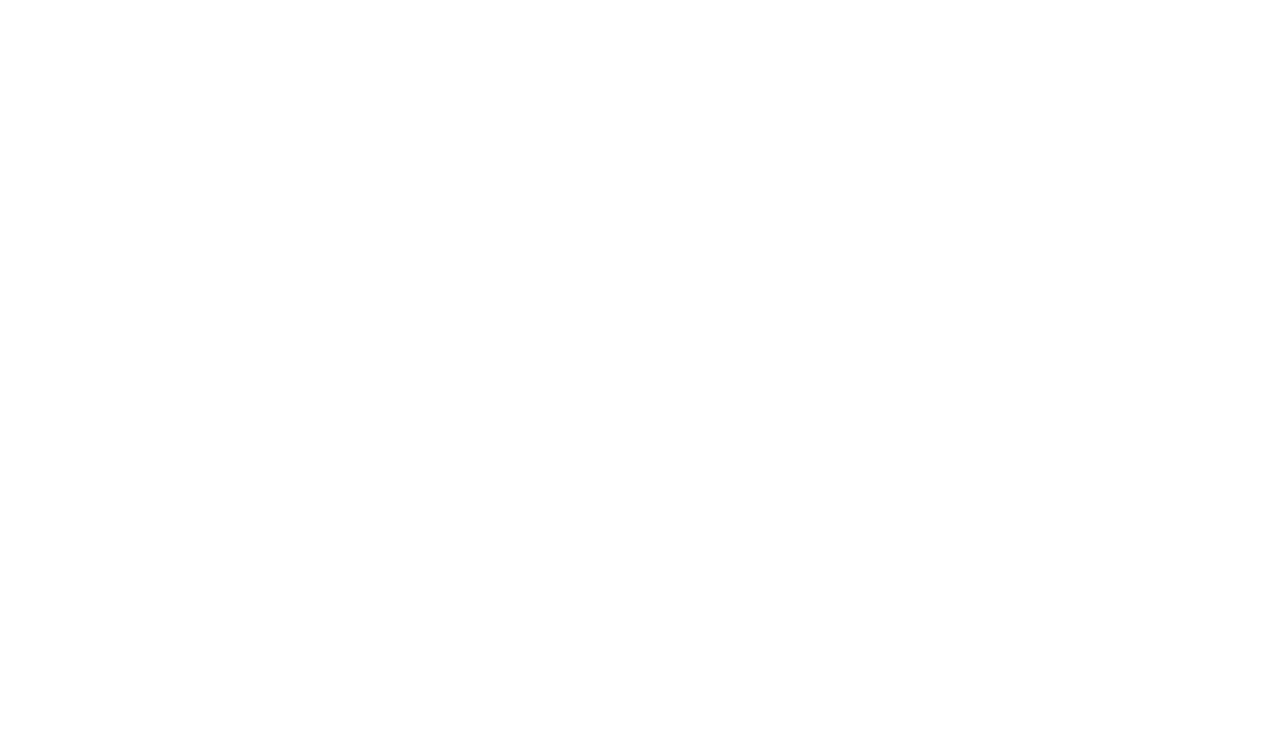
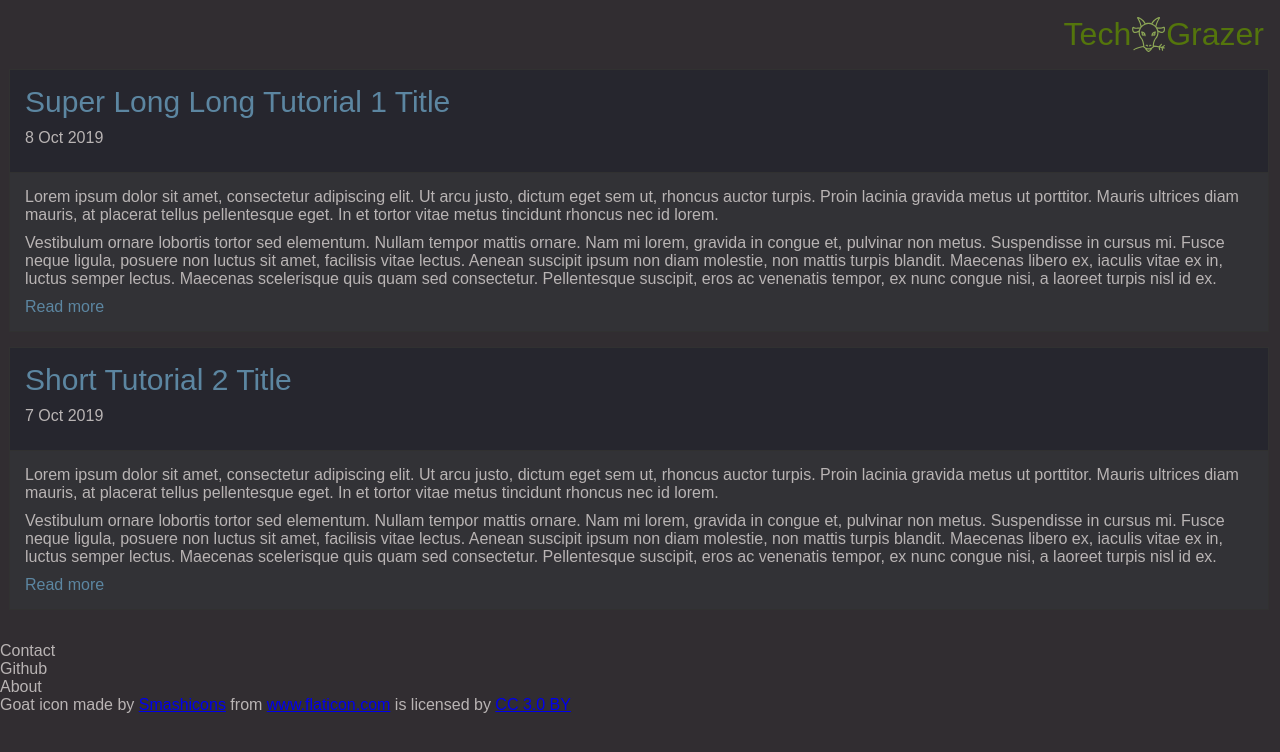
Before and after one commit to folde01/TechGrazer, a plain HTML site: page mockups/index.html in a window 1280 px wide. Drawn offline with Linux system fonts and the light colour scheme; a web font is replaced by a local one.

Commit message:
Added mockup styling

```diff
--- a/mockups/index.html
+++ b/mockups/index.html
@@ -2,12 +2,86 @@
 <html lang="en">
     <head>
         <meta charset="UTF-8">
-  <meta name="viewport" content="width=device-width, initial-scale=1.0">
-  <meta http-equiv="X-UA-Compatible" content="ie=edge">
-  <title>Document</title>
+        <title>Tech Grazer</title>
+        <link rel="stylesheet" href="styles.css">
+        <link href="https://fonts.googleapis.com/css?family=Cantarell|Lalezar|Spinnaker&display=swap" rel="stylesheet">
     </head>
     <body>
-  <div id="nav">
+            <div class='nav'>
+                <!-- <div class="search-browse-menu">
+                    <div class="search">Search</div>
+                    <div class="browse">Browse</div>
+                </div> -->
+                <div class="home-logo-link">
+                    <a href="#">
+                        <div class="logo-word">Tech</div>
+                        <img class='logo' src="images/goat.svg">
+                        <div class="logo-word">Grazer</div>
+                    </a>
+                </div>
+                <!-- <div class="auth-menu">
+                    <div class="signin">Sign in</div>
+                    <div class="signup">Sign up</div>
+                </div> -->
+            </div>
+
+        <div class="content">
+
+            <div class="teasers">
+
+                <div class="top-teaser teaser">
+                    <div class="teaser-heading">
+                        <div class="teaser-title">Super Long Long Tutorial 1 Title</div>
+                        <div class="teaser-date">8 Oct 2019</div>
+                    </div>
+                    <div class="teaser-content">
+                            <p>Lorem ipsum dolor sit amet, consectetur adipiscing elit. Ut arcu justo, dictum eget sem ut, rhoncus auctor
+                                    turpis. Proin lacinia gravida metus ut porttitor. Mauris ultrices diam mauris, at placerat tellus pellentesque
+                                    eget. In et tortor vitae metus tincidunt rhoncus nec id lorem.</p>
+                                <p>Vestibulum ornare lobortis tortor sed elementum. Nullam tempor mattis ornare. Nam mi lorem, gravida in congue et,
+                                    pulvinar non metus. Suspendisse in cursus mi. Fusce neque ligula, posuere non luctus sit amet, facilisis vitae
+                                    lectus. Aenean suscipit ipsum non diam molestie, non mattis turpis blandit. Maecenas libero ex, iaculis vitae ex
+                                    in, luctus semper lectus. Maecenas scelerisque quis quam sed consectetur. Pellentesque suscipit, eros ac
+                                    venenatis tempor, ex nunc congue nisi, a laoreet turpis nisl id ex.</p>
+                    </div>
+                </div>
+
+                <div class="teaser">
+                    <div class="teaser-heading">
+                        <div class="teaser-title">Short Tutorial 2 Title</div>
+                        <div class="teaser-date">7 Oct 2019</div>
+                    </div>
+                    <div class="teaser-content">
+
+                        <p>Lorem ipsum dolor sit amet, consectetur adipiscing elit. Ut arcu justo, dictum eget sem ut, rhoncus auctor
+                            turpis. Proin lacinia gravida metus ut porttitor. Mauris ultrices diam mauris, at placerat tellus
+                            pellentesque
+                            eget. In et tortor vitae metus tincidunt rhoncus nec id lorem.</p>
+                        <p>Vestibulum ornare lobortis tortor sed elementum. Nullam tempor mattis ornare. Nam mi lorem, gravida in congue
+                            et,
+                            pulvinar non metus. Suspendisse in cursus mi. Fusce neque ligula, posuere non luctus sit amet, facilisis
+                            vitae
+                            lectus. Aenean suscipit ipsum non diam molestie, non mattis turpis blandit. Maecenas libero ex, iaculis
+                            vitae ex
+                            in, luctus semper lectus. Maecenas scelerisque quis quam sed consectetur. Pellentesque suscipit, eros ac
+                            venenatis tempor, ex nunc congue nisi, a laoreet turpis nisl id ex.</p>
+                        </div>
+                </div>
+
+            </div>
+
+        </div>
+
+
+        <div class="footer">
+            <div class="link">Contact</div>
+            <div class="link">Github</div>
+            <div class="link">About</div>
+            <div class='credit'>
+                Goat icon made by <a href="https://www.flaticon.com/authors/smashicons" teaser-title="Smashicons">Smashicons</a>
+                from <a href="https://www.flaticon.com/" teaser-title="Flaticon">www.flaticon.com</a>
+                is licensed by <a href="http://creativecommons.org/licenses/by/3.0/" teaser-title="Creative Commons BY 3.0" target="_blank">CC 3.0 BY</a>
+            </div>
         </div>
     </body>
 </html>
--- /dev/null
+++ b/mockups/styles.css
@@ -0,0 +1,125 @@
+* {
+    margin: 0;
+    padding: 0;
+    box-sizing: border-box;
+}
+
+body {
+    background-color: #2d272e;
+    background-color: #312d31;
+
+    color: #b9b4b4;
+    font-family: 'Cantarell', sans-serif;
+
+}
+
+.logo {
+    height: 35px;
+    /* background-color: #526130; */
+}
+
+.home-logo-link a {
+    text-decoration: none;
+    color: #8da756;
+    color: #7fb803a1;
+    color: #54750c;
+    display: flex;
+    justify-content: center;
+    align-items: center;
+}
+
+.logo-word {
+    font-size: 2em;
+}
+.nav-container {
+    display: flex;
+    justify-content: center;
+}
+
+.nav {
+    padding: 1em;
+    /* background-color: #2d272e; */
+    width: 100%;
+    display: flex;
+    flex-direction: row;
+    justify-content: right;
+}
+
+.logo-word {
+    font-family: 'Spinnaker', sans-serif;
+}
+
+.search-browse-menu {
+    width: 120px;
+    display: flex;
+    justify-content: space-between;
+}
+
+.auth-menu {
+    width: 120px;
+    display: flex;
+    justify-content: space-between;
+}
+
+.content {
+    /* border-top: 1px solid #313131; */
+    /* padding: 3px 0px 17px 0px; */
+    padding: 0px 11px 17px 9px;
+}
+
+.teasers {
+    /* border-left: 1px solid #313131; */
+    /* border-right: 1px solid #313131; */
+}
+.teaser {
+    margin: 0 0 15px 0;
+    /* background-color: #2d272e; */
+    /* background-color: #15151a; */
+    background-color: #26262e;
+    /* border: 1px solid #383838; */
+    /* border: 1px solid #3d3d3d; */
+    background-color: #2d272e;
+    border: 1px solid #313131;
+    /* border-radius: 50px; */
+
+}
+
+.teaser-heading {
+    background-color: #2d272e;
+    background-color: #26262e;
+    /* border: 1px solid #313131; */
+    padding: 15px;
+
+}
+
+.teaser-content {
+    border-top: 1px solid #313131;
+    background-color: #2e2e31;
+    background-color: #323236;
+
+    padding: 15px;
+}
+
+.teaser-title {
+    /* font-family: 'Lalezar', cursive; */
+    font-size: 30px;
+    color: #50758d;
+    color: #5c86a1;
+    padding-bottom: 10px;
+}
+
+.teaser-date {
+    padding-bottom: 10px;
+}
+
+
+.teaser p {
+    padding-bottom: 10px;
+}
+
+.teaser-content::after {
+    color: #54750c;
+    color: #5c86a1;
+    content: "Read more";
+    /* float: right; */
+}
```
Also changed, not shown: mockups/images/goat.svg (added). Lines whose indentation alone changed are shown as unchanged.
